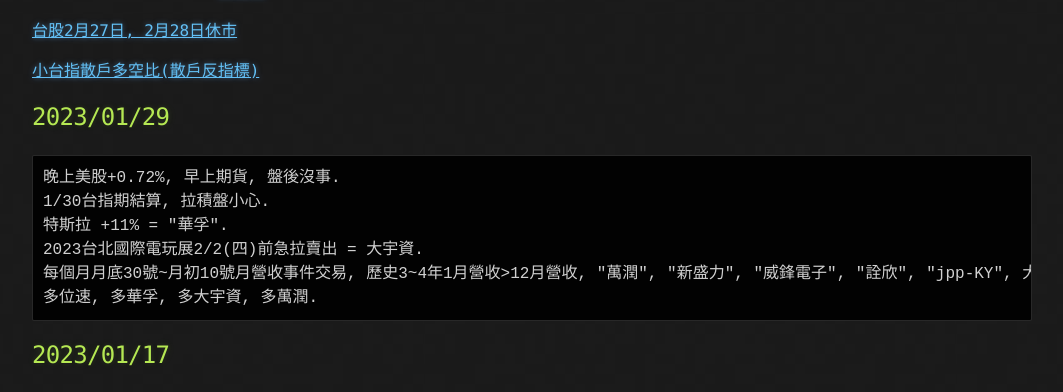
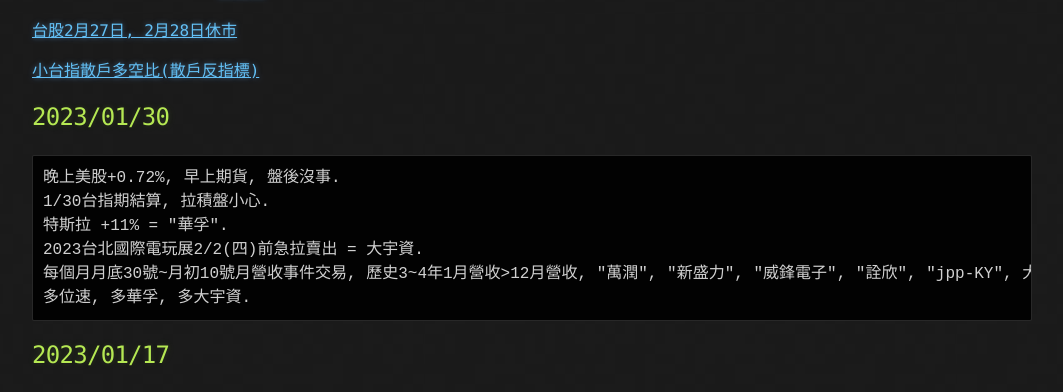
Before and after one commit to lepg5487/Stock_God, a Jekyll site: the page built from index.md, in a window 1280 px wide and 900 px high, scrolled down 362 px. Shown: the part 157-549 px from the top of the window, without its empty margins (108-1171 px from the left). Built offline with Jekyll 4.4.1, drawn with Linux system fonts in a browser that asks for light colours; our own code applies the rules of GitHub Pages for plain Markdown files.

Commit message:
Update index.md

````diff
--- a/index.md
+++ b/index.md
@@ -20,14 +20,14 @@ layout: testlayouts
 
 [小台指散戶多空比(散戶反指標)](https://www.macromicro.me/charts/20069/tw-mtx-long-to-short-ratio-of-individual-player)
 
-## 2023/01/29
+## 2023/01/30
 ```
 晚上美股+0.72%, 早上期貨, 盤後沒事.
 1/30台指期結算, 拉積盤小心.
 特斯拉 +11% = "華孚".
 2023台北國際電玩展2/2(四)前急拉賣出 = 大宇資.
 每個月月底30號~月初10號月營收事件交易, 歷史3~4年1月營收>12月營收, "萬潤", "新盛力", "威鋒電子", "詮欣", "jpp-KY", 大中, 杰力, 中砂.
-多位速, 多華孚, 多大宇資, 多萬潤.
+多位速, 多華孚, 多大宇資.
 ```
 
 ## 2023/01/17
````
